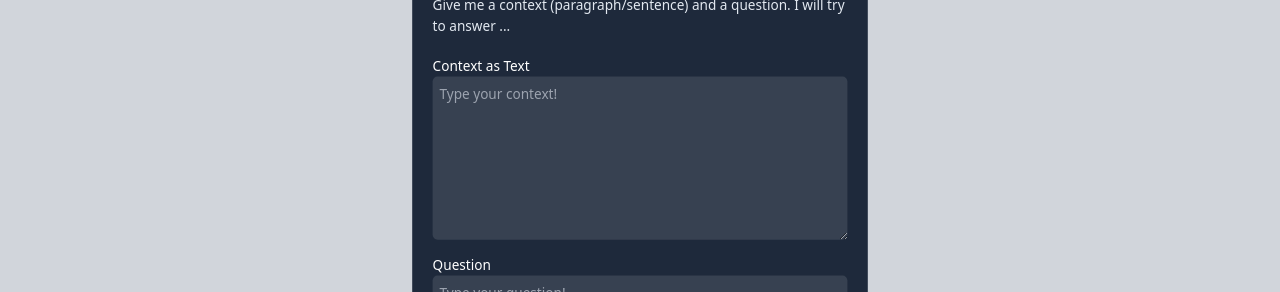
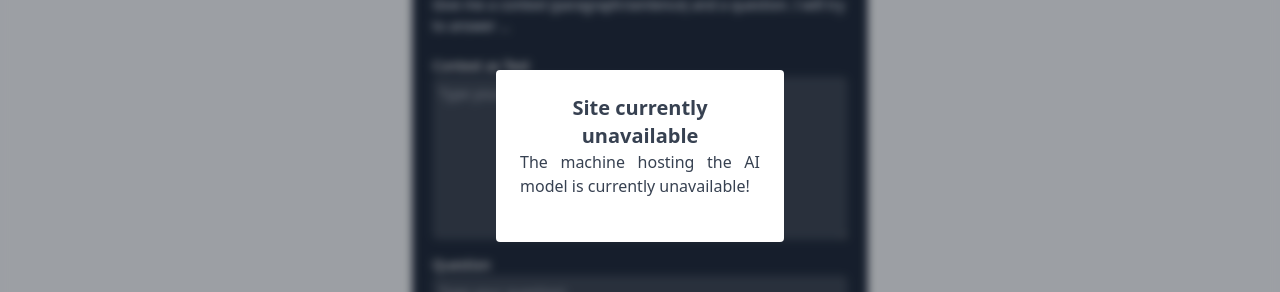
Before and after one commit to gziz/question-answer-ai, a React (Create React App) app in the folder frontend/: page / in a window 1280 px wide. Shown: the part 244-536 px from the top of the page. Built offline with nearby package versions, Linux system fonts and the light colour scheme; no server answers; the HTML template or start-up script is replaced by a standard one.

Commit message:
Fix popup file

```diff
--- a/frontend/src/App.js
+++ b/frontend/src/App.js
@@ -3,7 +3,7 @@ import QuestionText from './components/QuestionText';
 import Navbar from "./components/NavBar";
 import {BrowserRouter as Router, Routes, Route, Link} from "react-router-dom"
 import { useEffect, useState } from 'react';
-import Modal from './components/Modal';
+import Popup from './components/Popup';
 
 
 
@@ -23,7 +23,7 @@ function App() {
       <header className="App-header">
       <Router>
         <Navbar/>
-        <Modal trigger={timedPopup} setTrigger={setTimedPopup} />
+        <Popup trigger={timedPopup} setTrigger={setTimedPopup} />
 
         <Routes>
           <Route exact path="/" element = {<QuestionText/>}/>
--- a/frontend/src/components/Popup.jsx
+++ b/frontend/src/components/Popup.jsx
@@ -1,5 +1,5 @@
 
-function Modal(props) {
+function Popup(props) {
   return (props.trigger) ? (
     <div className="fixed inset-0 bg-black bg-opacity-25 backdrop-blur-sm flex items-center justify-center z-10">
       <div className="bg-white p-2 rounded w-72 justify-between p-6">
@@ -13,4 +13,4 @@ function Modal(props) {
   ): "";
 }
 
-export default Modal;
+export default Popup;
```
